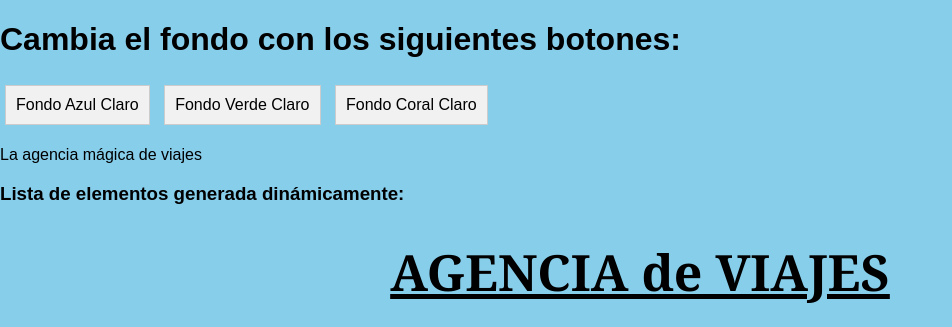
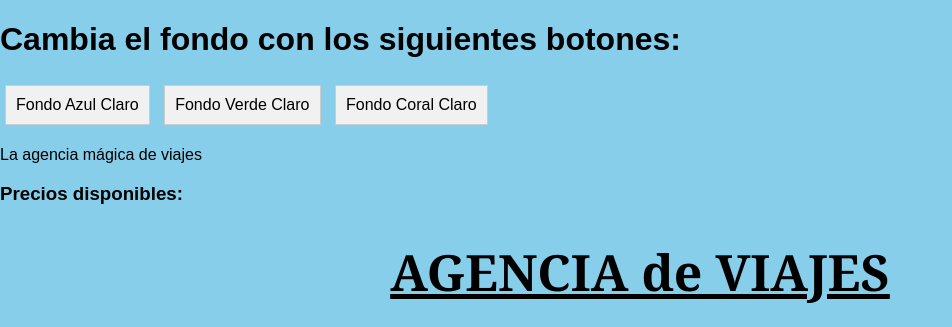
Before and after one commit to Dani8448/Tabajo-html-y-javascript, a plain HTML site: page html3/index.html in a window 1280 px wide. Shown: the top 327 px of the page, without its empty margins (0-952 px from the left). Drawn offline with Linux system fonts and the light colour scheme; a script that the page names is missing; a web font is replaced by a local one.

Commit message:
textos cambiados

```diff
--- a/html3/index.html
+++ b/html3/index.html
@@ -19,7 +19,7 @@
 
     <!-- Área para mostrar una lista de elementos -->
     <div class="lista">
-        <h3>Lista de elementos generada dinámicamente:</h3>
+        <h3>Precios disponibles:</h3>
         <ul id="listaGenerada"></ul>
     </div>
 
```
